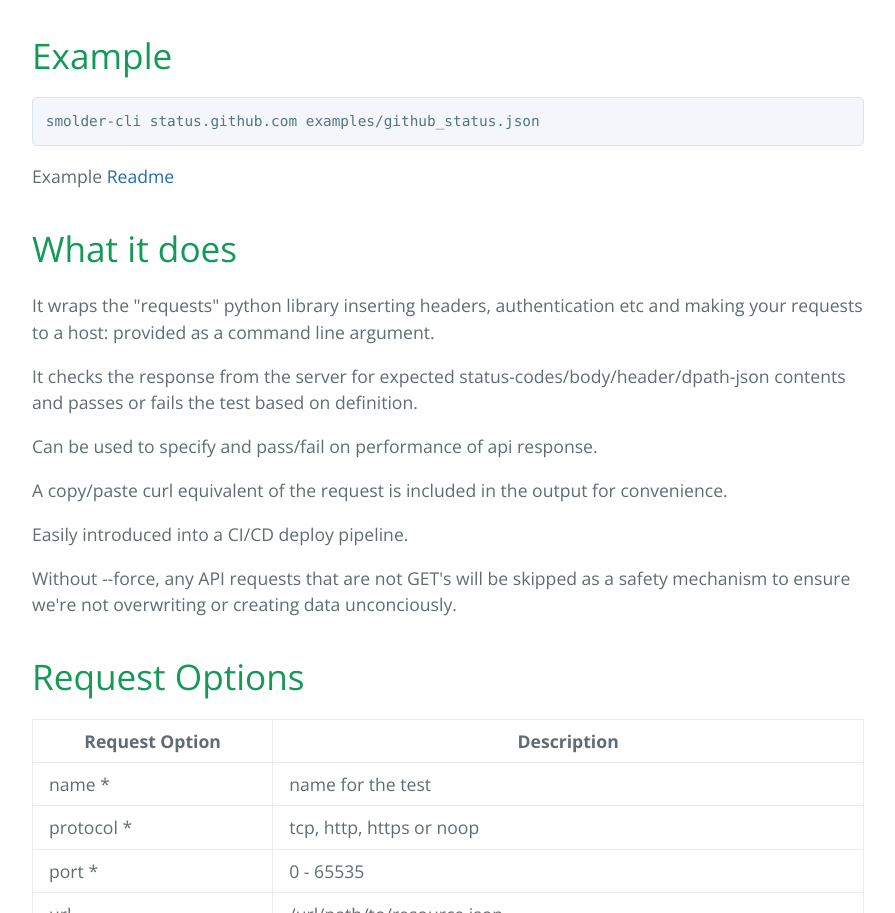
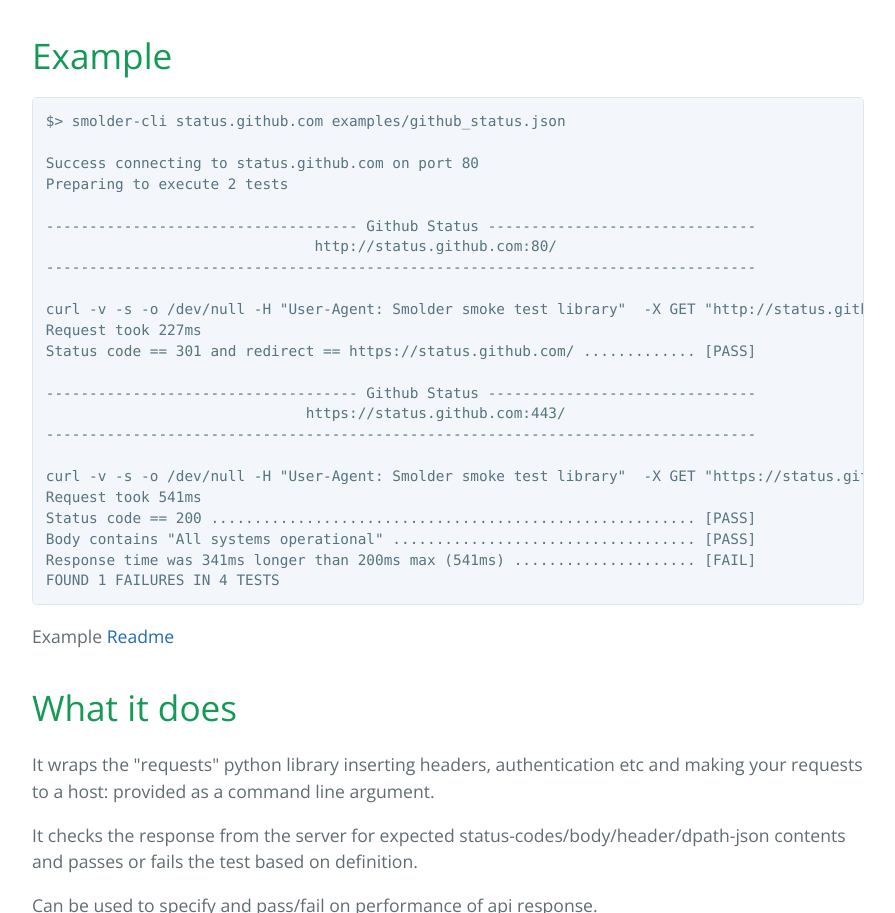
Before and after one commit to sky-shiny/smolder, a plain HTML site: page index.html in a window 1280 px wide. Shown: the part 1120-2033 px from the top of the page, without its empty margins (192-1087 px from the left). Drawn offline with nearby package versions, Linux system fonts and the light colour scheme.

```diff
--- a/index.html
+++ b/index.html
@@ -42,7 +42,29 @@
 <h1>
 <a id="example" class="anchor" href="#example" aria-hidden="true"><span class="octicon octicon-link"></span></a>Example</h1>
 
-<pre><code>smolder-cli status.github.com examples/github_status.json
+<pre><code>$&gt; smolder-cli status.github.com examples/github_status.json
+
+Success connecting to status.github.com on port 80
+Preparing to execute 2 tests
+
+------------------------------------ Github Status -------------------------------
+                               http://status.github.com:80/
+----------------------------------------------------------------------------------
+
+curl -v -s -o /dev/null -H "User-Agent: Smolder smoke test library"  -X GET "http://status.github.com:80/"
+Request took 227ms
+Status code == 301 and redirect == https://status.github.com/ ............. [PASS]
+
+------------------------------------ Github Status -------------------------------
+                              https://status.github.com:443/
+----------------------------------------------------------------------------------
+
+curl -v -s -o /dev/null -H "User-Agent: Smolder smoke test library"  -X GET "https://status.github.com:443/"
+Request took 541ms
+Status code == 200 ........................................................ [PASS]
+Body contains "All systems operational" ................................... [PASS]
+Response time was 341ms longer than 200ms max (541ms) ..................... [FAIL]
+FOUND 1 FAILURES IN 4 TESTS
 </code></pre>
 
 <p>Example <a href="https://github.com/sky-shiny/smolder/blob/master/examples/README.md">Readme</a></p>
```
Also changed, not shown: params.json (+1 -1 lines).
